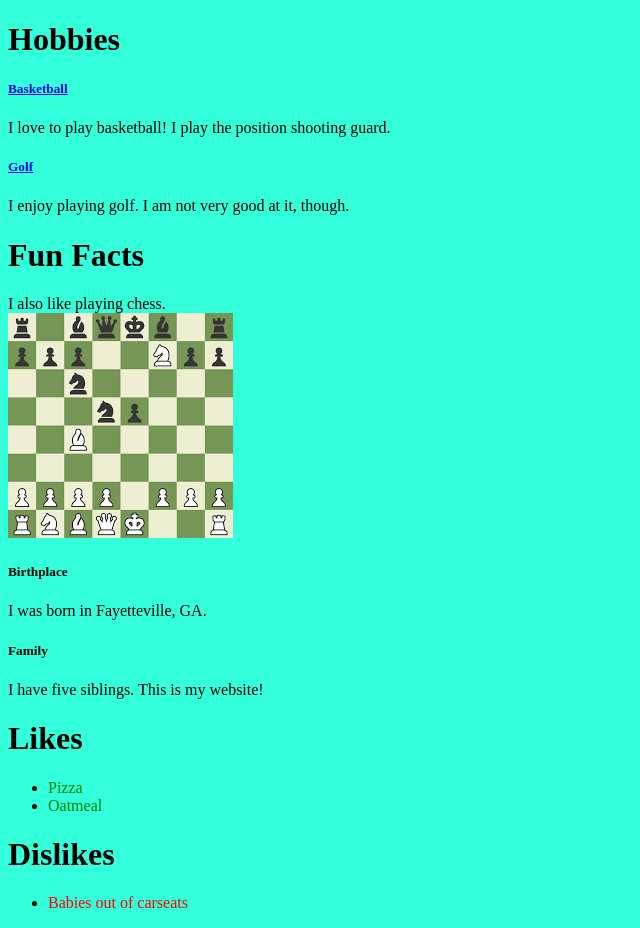
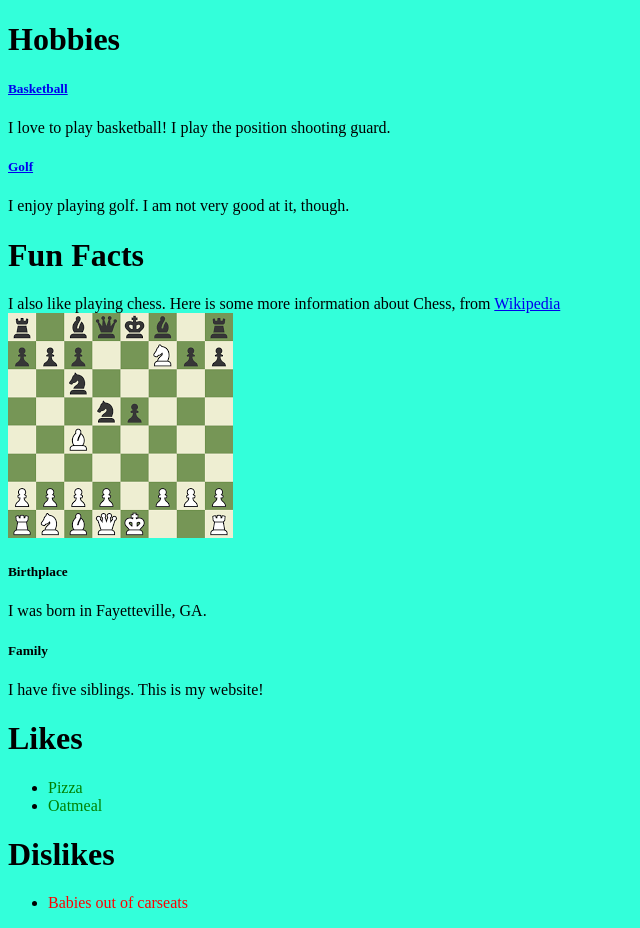
Before and after one commit to SanguineL/COMP5970, a plain HTML site: page MyWebsite/index.html in a window 1280 px wide. Shown: the whole page, without its empty margins (0-640 px from the left). Drawn offline with Linux system fonts and the light colour scheme.

Commit message:
Finalize, for real

```diff
--- a/MyWebsite/index.html
+++ b/MyWebsite/index.html
@@ -11,7 +11,7 @@
         <a href="hobby2.html"><H5>Golf</H5></a>
         I enjoy playing golf. I am not very good at it, though.
         <H1>Fun Facts</H1>
-        I also like playing chess.<br>
+        I also like playing chess. Here is some more information about Chess, from <a href="https://en.wikipedia.org/wiki/Chess">Wikipedia</a><br>
         <img src="friedliver.png" alt="chess board" height="225" width="225">
         <H5>Birthplace</H5>
         I was born in Fayetteville, GA.
```
